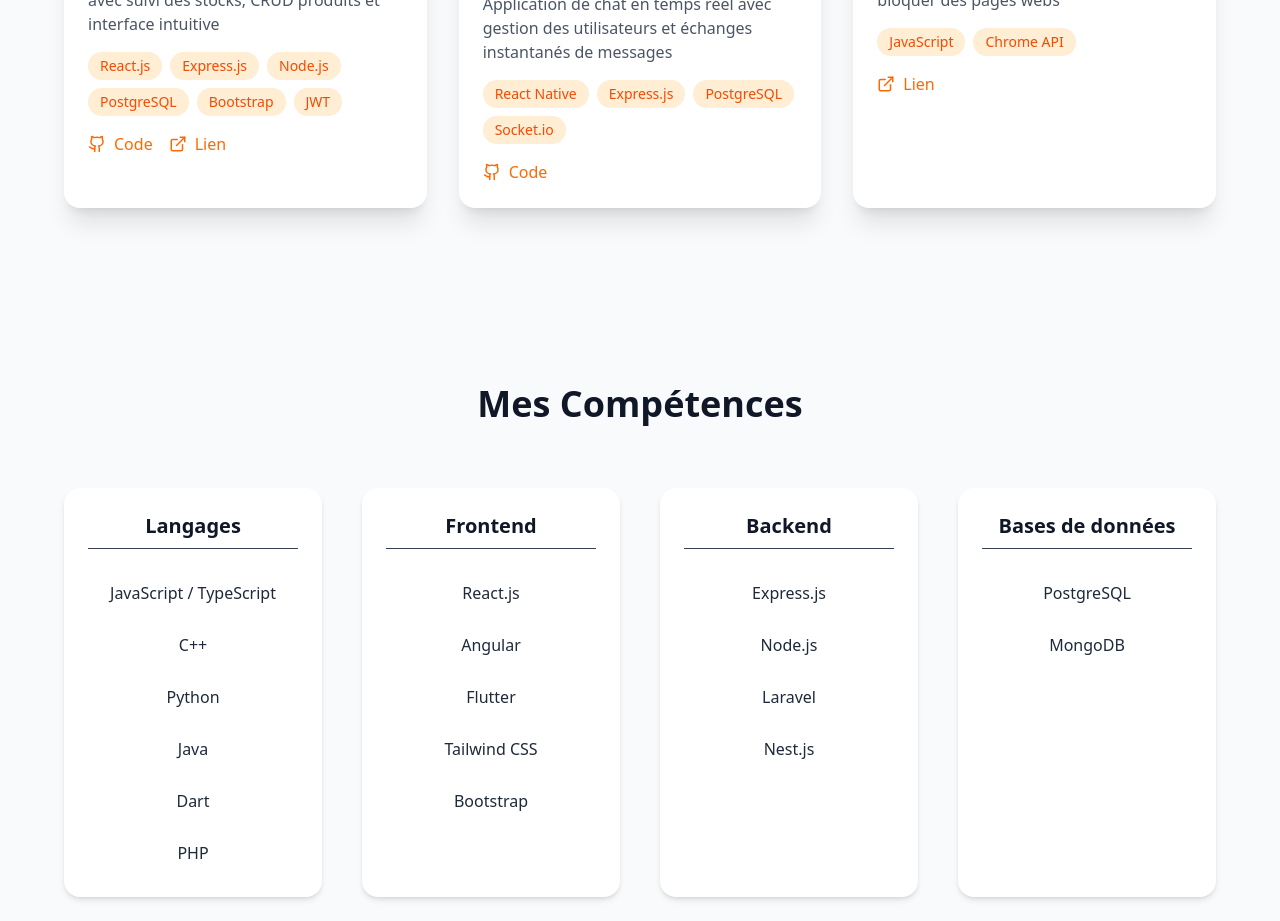
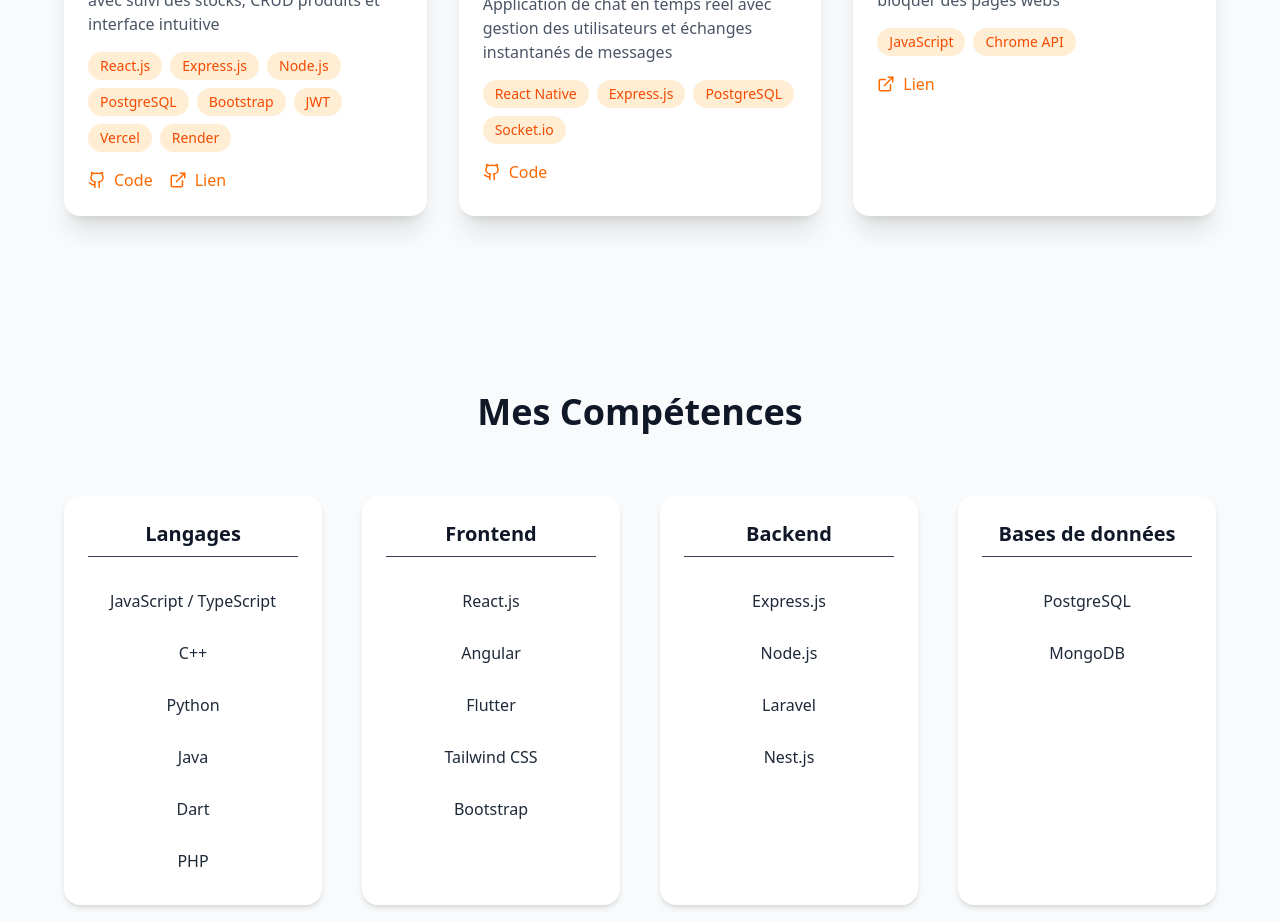
Before and after one commit to achraf27/portfolio, a React (Vite) app: page / in a window 1280 px wide. Shown: the part 920-1841 px from the top of the page. Built offline with nearby package versions, Linux system fonts and the light colour scheme.

Commit message:
added remaining tech to first project

```diff
--- a/src/App.tsx
+++ b/src/App.tsx
@@ -32,7 +32,9 @@
         "Node.js",
         "PostgreSQL",
         "Bootstrap",
-        "JWT"
+        "JWT",
+        "Vercel",
+        "Render"
       ],
       image: inventory,
       images: [
```
